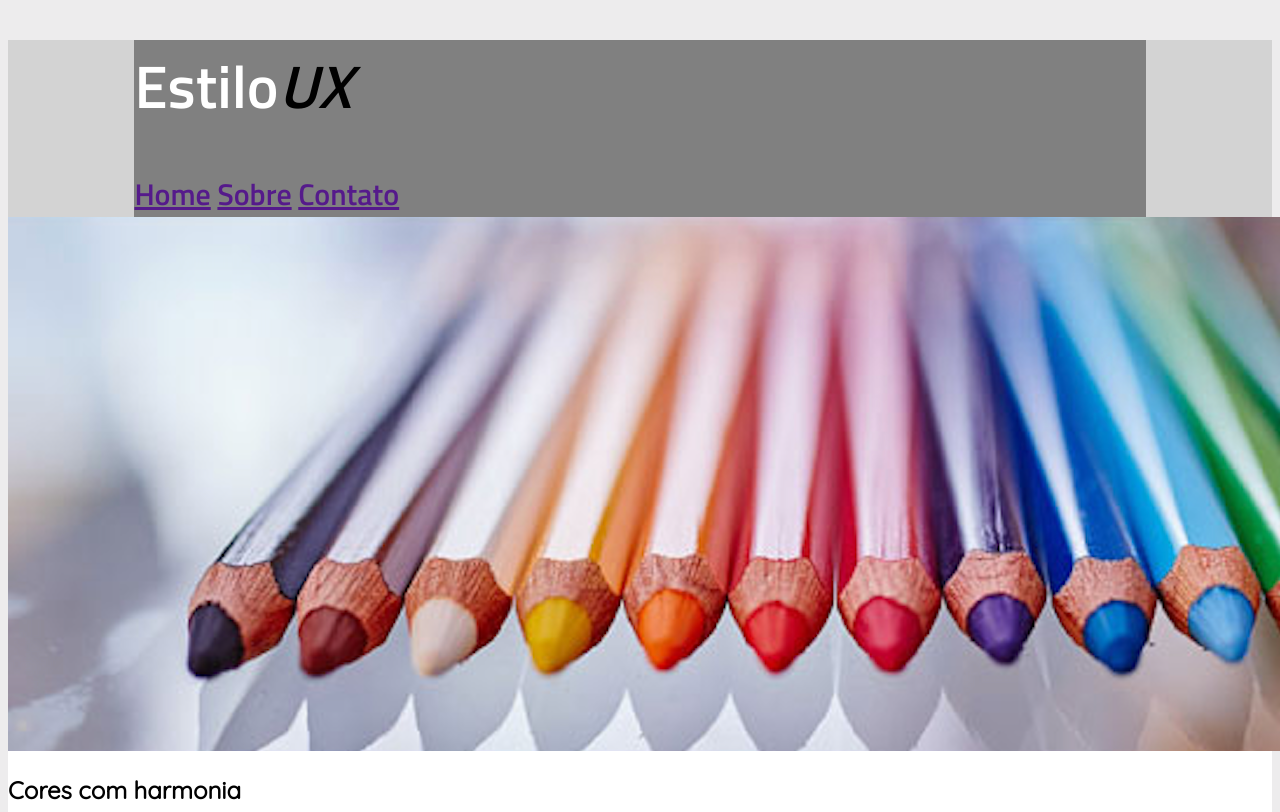
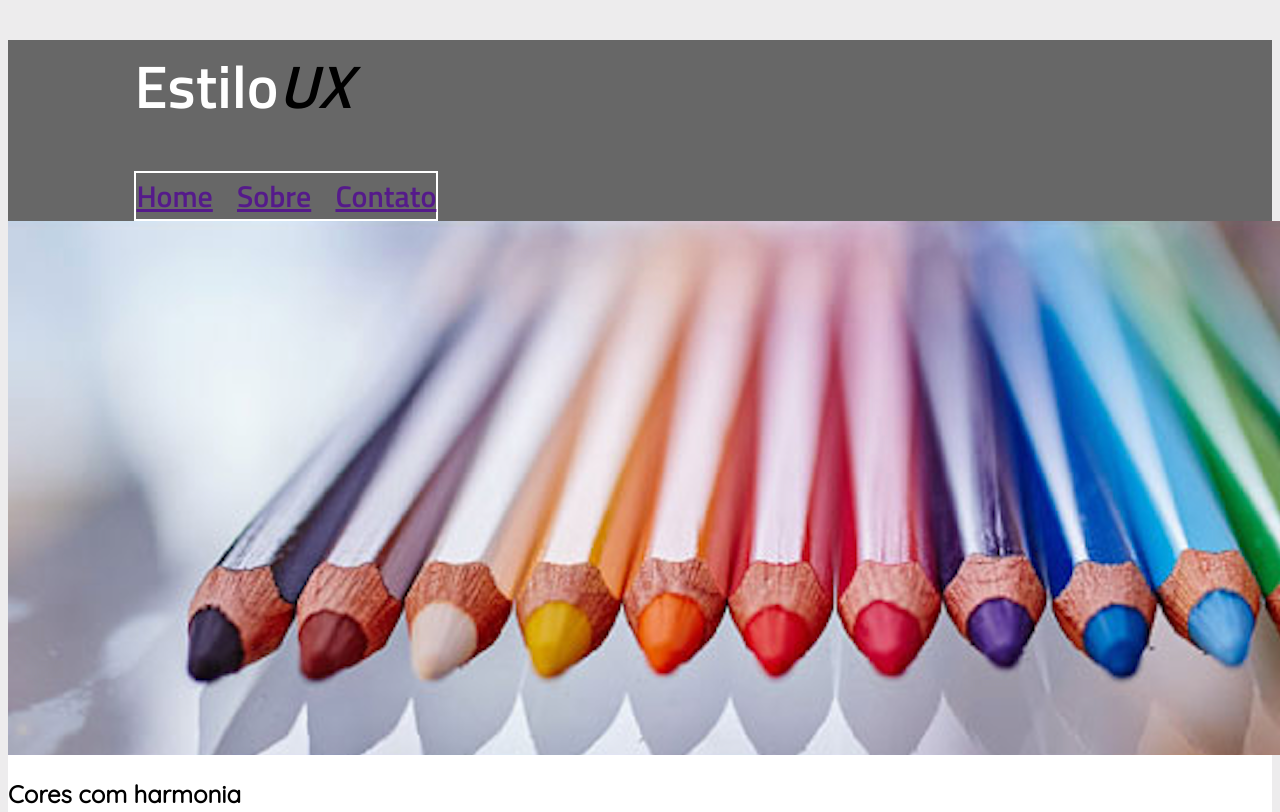
Before and after one commit to HookCreeping/estiloux, a plain HTML site: page index.html in a window 1280 px wide. Shown: the top 812 px of the page. Drawn offline with Linux system fonts and the light colour scheme.

Commit message:
estiloux

```diff
--- a/styles/style.css
+++ b/styles/style.css
@@ -23,7 +23,7 @@ footer{
 }
 header{
     font-family: 'Titillium Web', sans-serif;
-    background-color: lightgray;
+    background-color: #676767;
     color: white;
     font-weight: 600;
     font-size: 30px;
@@ -31,9 +31,13 @@ header{
 header .grid-layout{
     width: 80%;
     margin: 0 auto;
-    background-color: gray;
+    background-color: #676767;
 }
-header .header-flex{
+header nav{
+    display: flex;
+    justify-content: space-between;
     flex-direction: row;
-    justify-content: flex-end;
+    align-items: center;
+    width: 300px;
+    border: 2px solid white;
 }
```
